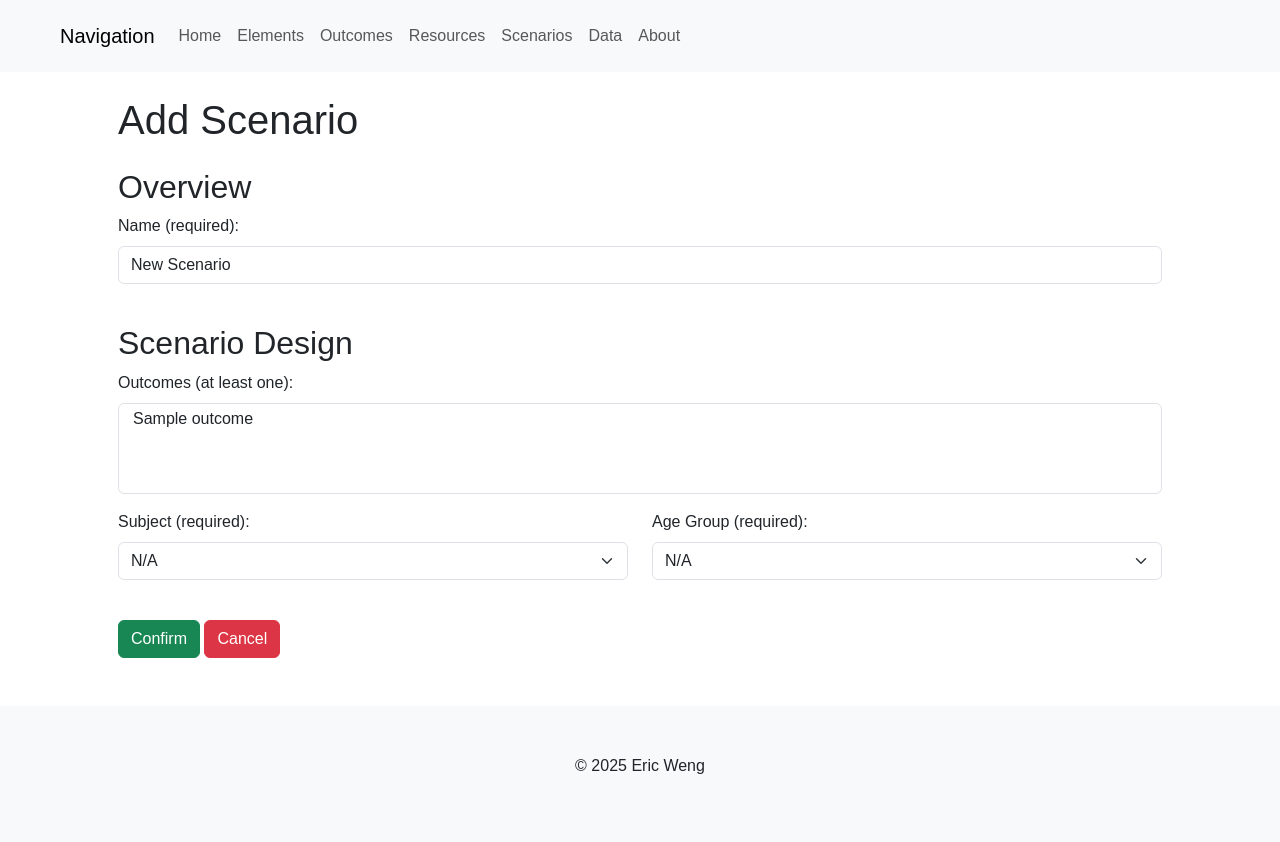
After one commit to qgt7zm/capstone-project, a Django app: page /scenarios/add in a window 1280 px wide. The commit adds this page. Run offline with Django 5.2, Linux system fonts and the light colour scheme; tables that the repository leaves empty hold one stand-in row (values such as "Sample post"); some libraries are stand-ins or nearby versions.

Commit message:
Add scenario to database

```diff
--- /dev/null
+++ b/myapp/templates/myapp/add_scenario.html
@@ -0,0 +1,64 @@
+{% extends "myapp/base.html" %}
+
+<!--Metadata-->
+{% block description %}Gamification learning tool add scenario{% endblock %}
+{% block title %}Add Scenario – Gamification Learning Tool{% endblock %}
+
+<!--Main Content-->
+{% block main %}
+<h1>Add Scenario</h1>
+
+<form method="post" action="{% url 'myapp:add_scenario_form' %}">
+    {% csrf_token %}
+    <input type="hidden" name="action" value="add_scenario">
+
+    <section class="row my-4">
+        <h2>Overview</h2>
+
+        <div class="mb-3">
+            <label class="form-label" for="name">Name (required):</label>
+            <input class="form-control" type="text" id="name" name="name"
+                   value="New Scenario" required>
+        </div>
+    </section>
+
+    <section class="row my-4">
+        <h2>Scenario Design</h2>
+
+        <div class="col-md-12 mb-3">
+            <label class="form-label" for="outcomes">Outcomes (at least one):</label>
+            <select class="form-select" id="outcomes" name="outcomes" multiple required>
+                {% for outcomes in outcome_choices %}
+                <option value="{{ outcomes }}">{{ outcomes }}</option>
+                {% endfor %}
+            </select>
+        </div>
+
+        <div class="col-md-6 mb-3">
+            <label class="form-label" for="subject">Subject (required):</label>
+            <select class="form-select" id="subject" name="subject">
+                <option value="" selected>N/A</option>
+                {% for subject in subject_choices %}
+                <option value="{{ subject }}">{{ subject }}</option>
+                {% endfor %}
+            </select>
+        </div>
+
+        <div class="col-md-6 mb-3">
+            <label class="form-label" for="age_group">Age Group (required):</label>
+            <select class="form-select" id="age_group" name="age_group">
+                <option value="" selected>N/A</option>
+                {% for age_group in age_group_choices %}
+                <option value="{{ age_group }}">{{ age_group }}</option>
+                {% endfor %}
+            </select>
+        </div>
+    </section>
+
+    <section class="my-4">
+        <button class="btn btn-success" type="submit">Confirm</button>
+        <a class="btn btn-danger" href="{% url 'myapp:scenarios' %}">Cancel</a>
+    </section>
+</form>
+
+{% endblock %}
--- a/myapp/urls.py
+++ b/myapp/urls.py
@@ -20,6 +20,8 @@ urlpatterns = [
     path("resources/<int:resource_pk>/add_result/form", views.add_result_form, name="add_result_form"),
     path("scenarios", views.scenarios, name="scenarios"),
     path("scenarios/<int:scenario_pk>", views.scenario_view, name="scenario_view"),
+    path("scenarios/add", views.add_scenario, name="add_scenario"),
+    path("scenarios/add/form", views.add_scenario_form, name="add_scenario_form"),
     path("data", views.data, name="data"),
     path("data/export", views.data_export, name="data_export"),
     path("data/upload", views.data_upload, name="data_upload"),
--- a/myapp/views.py
+++ b/myapp/views.py
@@ -339,6 +339,54 @@ def scenario_view(request, scenario_pk: int) -> HttpResponse:
     )
 
 
+def add_scenario(request) -> HttpResponse:
+    context = {
+        "outcome_choices": [outcome.name for outcome in Outcome.objects.all()],
+        "subject_choices": Result.Subjects.labels,
+        "age_group_choices": Result.AgeGroups.labels,
+    }
+
+    return render(
+        request,
+        "myapp/add_scenario.html",
+        context
+    )
+
+
+def add_scenario_form(request) -> HttpResponse:
+    if request.method == "POST":
+        action = request.POST.get("action", None)
+        if action == "add_scenario":
+            name = request.POST.get("name")
+            existing_scenario = Scenario.objects.filter(name=name)
+
+            new_name = name
+            counter = 1
+            while existing_scenario.exists():
+                # Scenario already exists
+                new_name = f"{name} ({counter})"
+                existing_scenario = Scenario.objects.filter(name=new_name)
+                counter += 1
+
+            outcome_names = request.POST.getlist("outcomes")
+            scenario_outcomes = Outcome.objects.filter(name__in=outcome_names)
+
+            subject_label = request.POST.get("subject", None)
+            subject = get_choice_from_label(Result.Subjects, subject_label)
+            age_group_label = request.POST.get("age_group", None)
+            age_group = get_choice_from_label(Result.AgeGroups, age_group_label)
+
+            # Create Scenario
+            scenario = Scenario.objects.create(
+                name=new_name, subject=subject, age_group=age_group
+            )
+            scenario.outcomes.set(scenario_outcomes)
+
+            messages.success(request, f'Scenario "{new_name}" created successfully.')
+
+    return redirect("myapp:scenarios")
+
+
 def data(request) -> HttpResponse:
     return render(
         request,
```
Also changed, not shown: myapp/templates/myapp/scenarios.html (+4 -4 lines).
